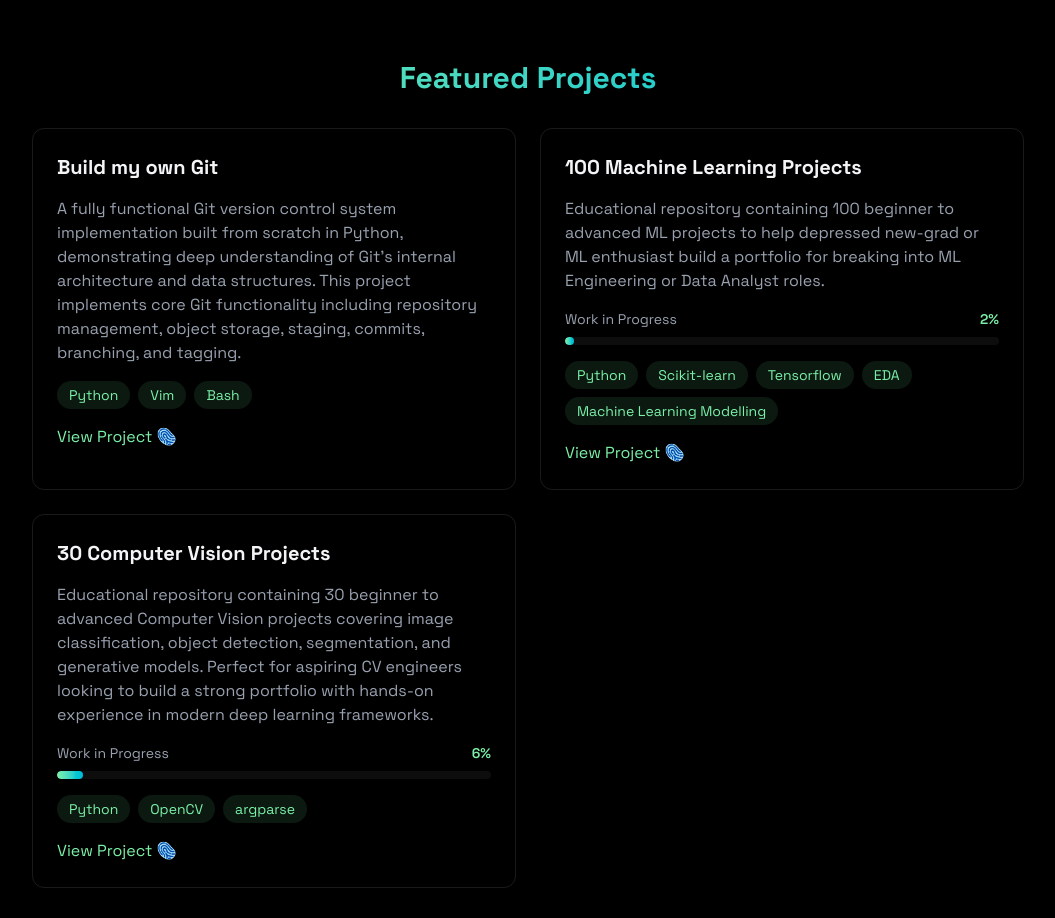
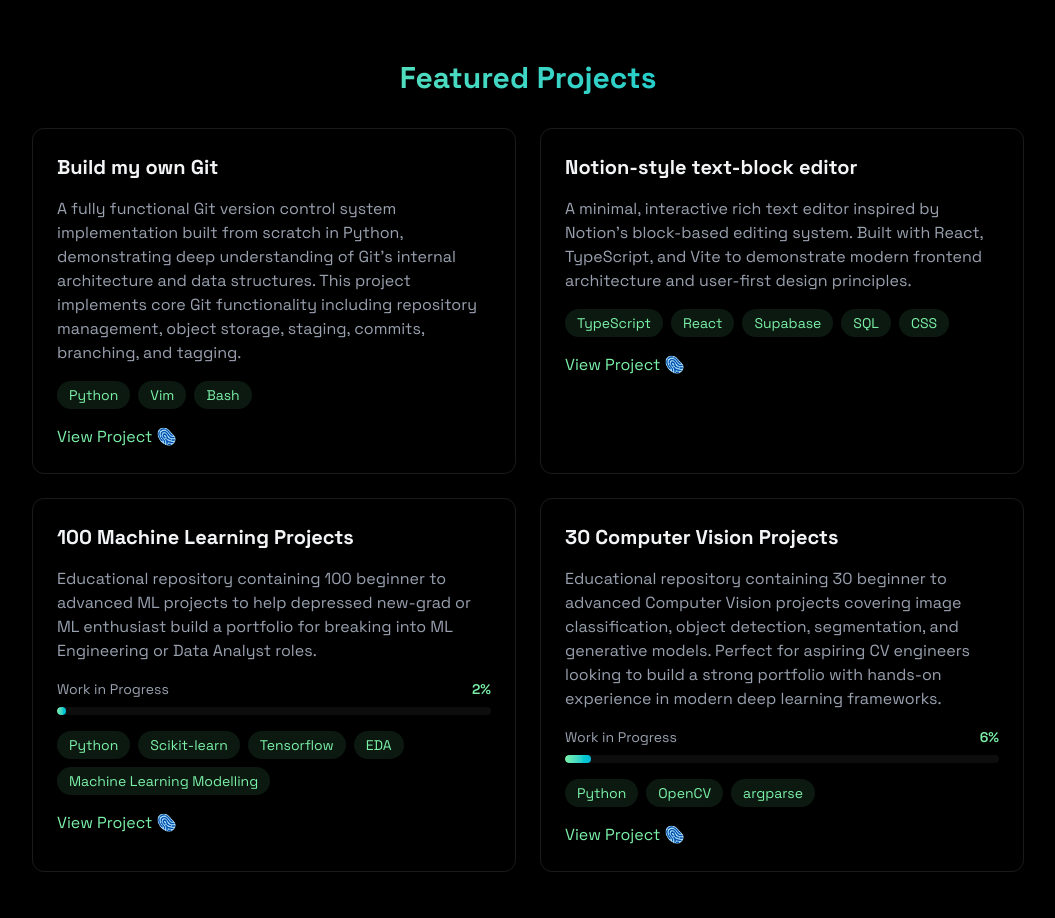
Before and after one commit to matchalatte2609/tom-nguyen-portfolio, a React (Vite) app: page / in a window 1280 px wide. Shown: the part 1940-2858 px from the top of the page, without its empty margins (112-1167 px from the left). Built offline with nearby package versions, Linux system fonts and the light colour scheme; a web font is replaced by a local one.

Commit message:
updated noition-style text-block editor project

```diff
--- a/src/components/sections/Projects.jsx
+++ b/src/components/sections/Projects.jsx
@@ -39,6 +39,33 @@ export const Projects = () => {
                         <div className="flex justify-between items-center">
                             <a
                                 href="https://github.com/matchalatte2609/matcha-git-python"
+                                className="text-green-300 hover:text-green-200 transition-colors"
+                            >
+                                View Project 🫆
+                            </a>
+                        </div>
+                    </div>
+
+                    <div className="p-6 rounded-xl border border-white/10 hover:-translate-y-1
+                                    hover:border-green-500/30 hover:shadow-[0_2px_8px_rgba(59,130,246,0.2)] transition">
+                        <h3 className="text-xl font-bold mb-4"> Notion-style text-block editor</h3>
+                        <p className="text-gray-400 mb-4">
+                            A minimal, interactive rich text editor inspired by Notion's block-based editing system.
+                            Built with React, TypeScript, and Vite to demonstrate modern frontend architecture and user-first design principles.
+                        </p>
+                        <div className="flex flex-wrap gap-2 mb-4">
+                            {["TypeScript", "React", "Supabase", "SQL", "CSS"].map((tech, key) => (
+                                <span
+                                    key={key}
+                                    className="bg-green-300/10 text-green-300 py-1 px-3 rounded-full
+                                                text-sm hover:bg-green-500/20 hover:shadow-[0_2px_8px_rgba(59,130,246,0.2)] transition-all">
+                                    {tech}
+                                </span>
+                            ))}
+                        </div>
+                        <div className="flex justify-between items-center">
+                            <a
+                                href="https://matchalatte2609.github.io/notion-style-block-editor/"
                                 className="text-green-300 hover:text-green-200 transition-colors"
                             >
                                 View Project 🫆
```
